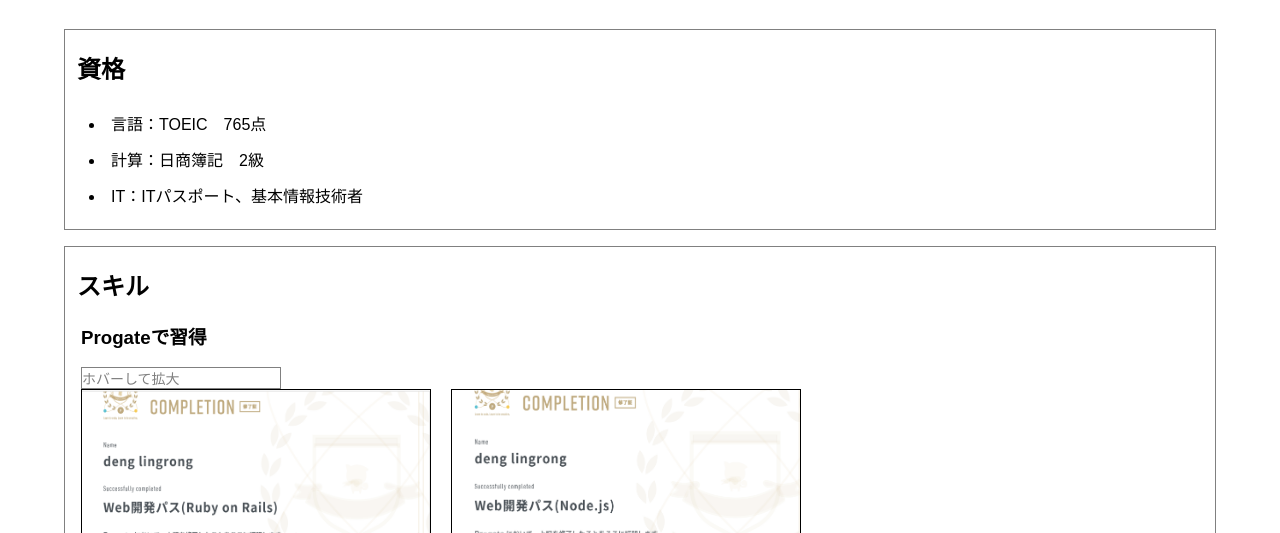
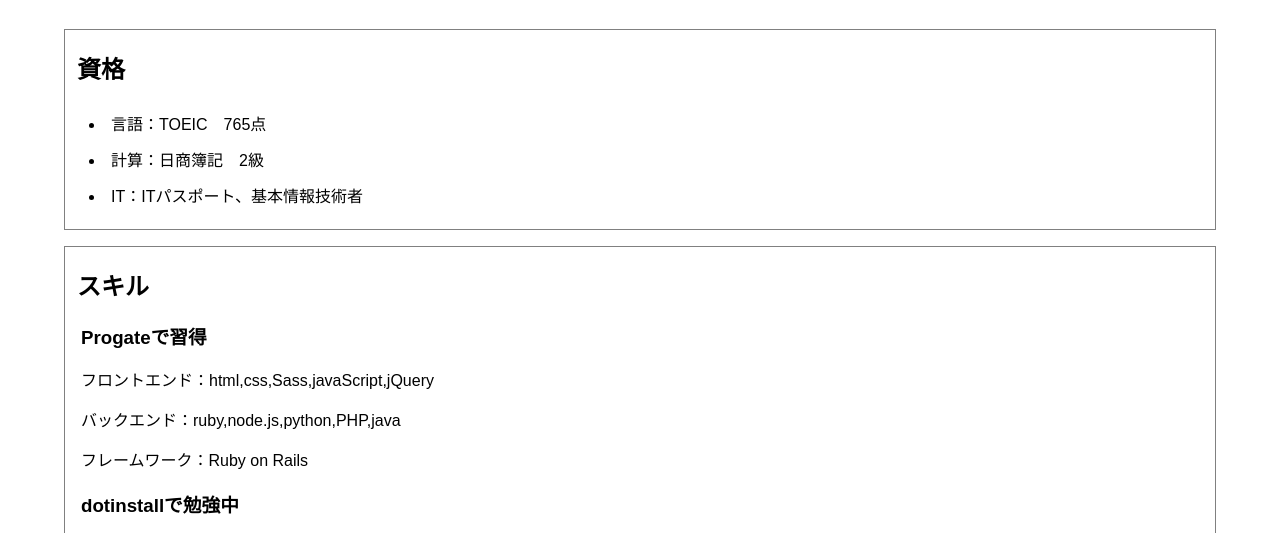
Before and after one commit to kana158/kana158.github.io, a plain HTML site: page index.html in a window 1280 px wide. Shown: the part 367-900 px from the top of the page. Drawn offline with Linux system fonts and the light colour scheme.

Commit message:
Add files via upload
modify index.html

```diff
--- a/index.html
+++ b/index.html
@@ -46,9 +46,6 @@
     <h2>スキル</h2>
     <div class="webSkill">
       <h3>Progateで習得</h3>
-      <span class="sub">ホバーして拡大</span>
-      <img src="img/webRuby.png" height="200" width="350">
-      <img src="img/webNode.png" height="200" width="350">
       <p>フロントエンド：html,css,Sass,javaScript,jQuery</p>
       <p>バックエンド：ruby,node.js,python,PHP,java</p>
       <p>フレームワーク：Ruby on Rails</p>
```
